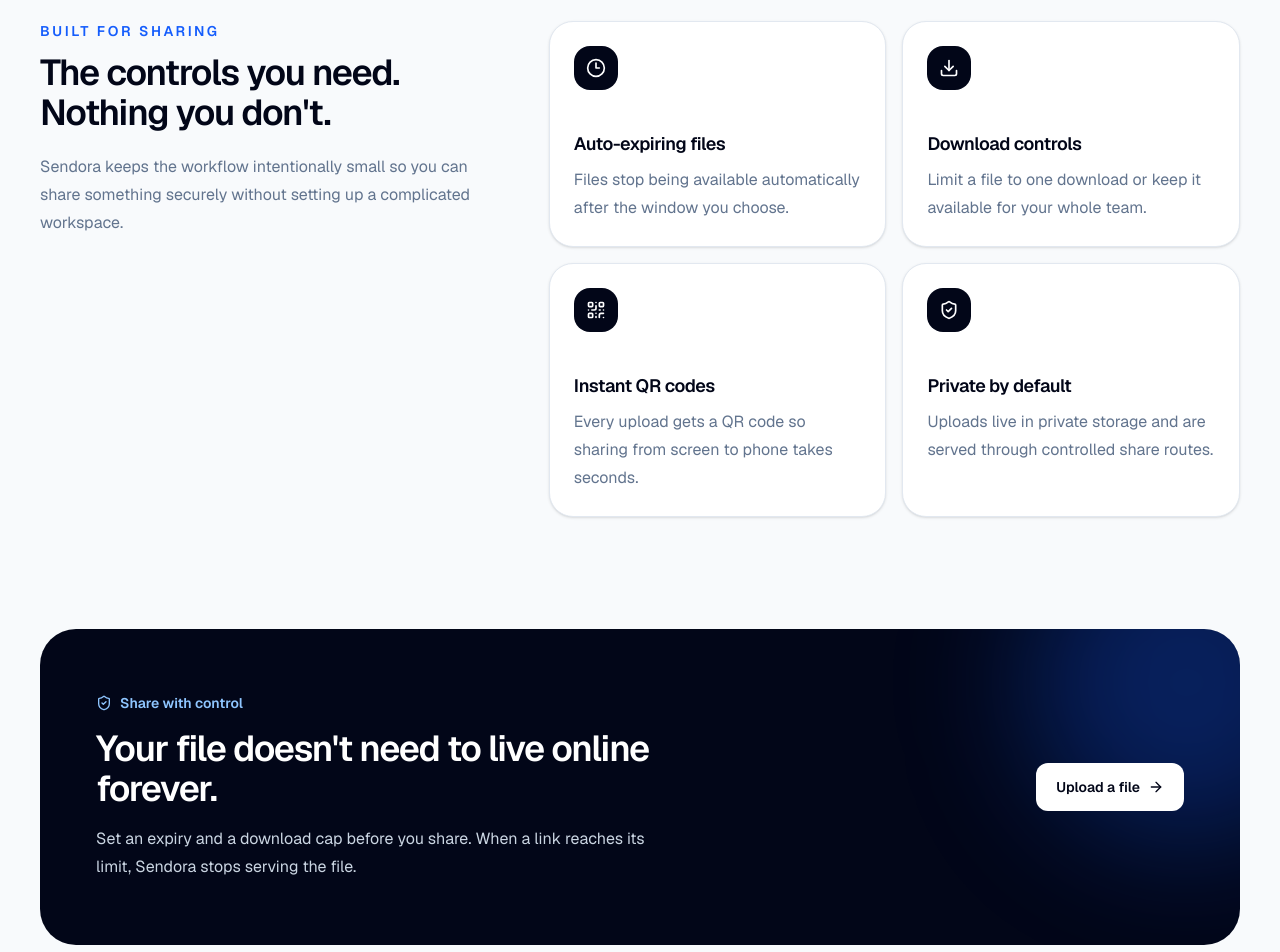
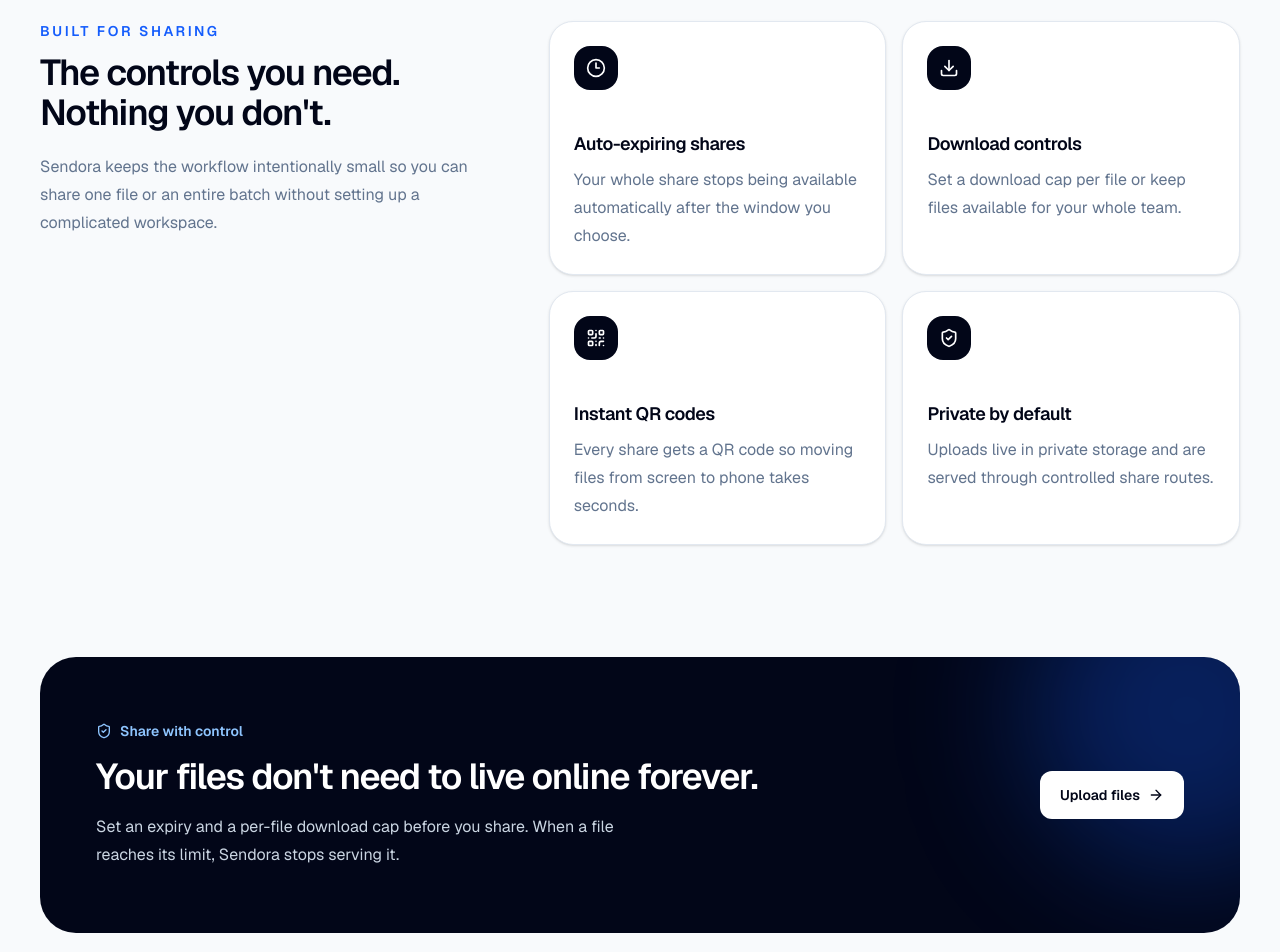
Before and after one commit to jmqbataller/Sendora, a Next.js app: page / in a window 1280 px wide. Shown: the part 1380-2332 px from the top of the page. Built offline with nearby package versions, Linux system fonts and the light colour scheme; no server answers.

Commit message:
Update landing copy for 100-file shares

```diff
--- a/app/page.tsx
+++ b/app/page.tsx
@@ -15,15 +15,15 @@
 import { UploadCard } from "@/components/upload-card";
 
 const steps = [
-  { icon: FileUp, number: "01", title: "Choose your file", body: "Drop an image or video and Sendora handles the rest." },
-  { icon: Gauge, number: "02", title: "Set the limits", body: "Pick an expiry window and how many downloads are allowed." },
-  { icon: ScanLine, number: "03", title: "Share instantly", body: "Copy the secure link or let someone scan the QR code." },
+  { icon: FileUp, number: "01", title: "Choose your files", body: "Drop one file or a batch of up to 100 files and Sendora handles the rest." },
+  { icon: Gauge, number: "02", title: "Set the limits", body: "Pick an expiry window and how many downloads are allowed for each file." },
+  { icon: ScanLine, number: "03", title: "Share instantly", body: "One secure link and QR code opens the entire file collection." },
 ];
 
 const features = [
-  { icon: Clock3, title: "Auto-expiring files", body: "Files stop being available automatically after the window you choose." },
-  { icon: Download, title: "Download controls", body: "Limit a file to one download or keep it available for your whole team." },
-  { icon: QrCode, title: "Instant QR codes", body: "Every upload gets a QR code so sharing from screen to phone takes seconds." },
+  { icon: Clock3, title: "Auto-expiring shares", body: "Your whole share stops being available automatically after the window you choose." },
+  { icon: Download, title: "Download controls", body: "Set a download cap per file or keep files available for your whole team." },
+  { icon: QrCode, title: "Instant QR codes", body: "Every share gets a QR code so moving files from screen to phone takes seconds." },
   { icon: ShieldCheck, title: "Private by default", body: "Uploads live in private storage and are served through controlled share routes." },
 ];
 
@@ -42,7 +42,7 @@
             href="#upload"
             className="inline-flex h-10 items-center gap-2 rounded-xl bg-slate-950 px-4 text-sm font-semibold text-white transition hover:-translate-y-0.5 hover:bg-blue-600"
           >
-            Send a file <ArrowRight className="size-4" />
+            Send files <ArrowRight className="size-4" />
           </a>
         </div>
       </header>
@@ -57,13 +57,13 @@
         <div className="relative mx-auto grid max-w-7xl gap-14 px-5 pb-24 pt-16 sm:px-8 sm:pt-20 lg:grid-cols-[0.92fr_1.08fr] lg:items-center lg:px-10 lg:pb-28 lg:pt-24">
           <div className="max-w-2xl">
             <div className="mb-6 inline-flex items-center gap-2 rounded-full border border-blue-200 bg-blue-50 px-3 py-1.5 text-xs font-semibold text-blue-700">
-              <Sparkles className="size-3.5" /> No account needed for quick sharing
+              <Sparkles className="size-3.5" /> Up to 100 files in one share
             </div>
             <h1 className="text-balance text-5xl font-semibold tracking-[-0.055em] text-slate-950 sm:text-6xl lg:text-[72px] lg:leading-[0.98]">
               Send files without the friction.
             </h1>
             <p className="mt-6 max-w-xl text-pretty text-lg leading-8 text-slate-500 sm:text-xl">
-              Upload an image or video, choose your limits, and share it anywhere with a clean link or instant QR code.
+              Upload virtually any file type, bundle up to 100 files together, choose your limits, and share everything with one clean link or instant QR code.
             </p>
             <div className="mt-8 flex flex-wrap items-center gap-x-6 gap-y-3 text-sm font-medium text-slate-500">
               <span className="flex items-center gap-2"><LockKeyhole className="size-4 text-blue-600" /> Private storage</span>
@@ -111,7 +111,7 @@
             <div className="sticky top-28">
               <p className="text-sm font-semibold uppercase tracking-[0.18em] text-blue-600">Built for sharing</p>
               <h2 className="mt-3 max-w-lg text-3xl font-semibold tracking-[-0.035em] sm:text-4xl">The controls you need. Nothing you don&apos;t.</h2>
-              <p className="mt-5 max-w-md leading-7 text-slate-500">Sendora keeps the workflow intentionally small so you can share something securely without setting up a complicated workspace.</p>
+              <p className="mt-5 max-w-md leading-7 text-slate-500">Sendora keeps the workflow intentionally small so you can share one file or an entire batch without setting up a complicated workspace.</p>
             </div>
           </div>
           <div className="grid gap-4 sm:grid-cols-2">
@@ -132,11 +132,11 @@
           <div className="relative grid gap-10 lg:grid-cols-[1fr_auto] lg:items-center">
             <div className="max-w-2xl">
               <p className="mb-4 inline-flex items-center gap-2 text-sm font-semibold text-blue-300"><ShieldCheck className="size-4" /> Share with control</p>
-              <h2 className="text-3xl font-semibold tracking-[-0.035em] sm:text-4xl">Your file doesn&apos;t need to live online forever.</h2>
-              <p className="mt-4 max-w-xl leading-7 text-slate-300">Set an expiry and a download cap before you share. When a link reaches its limit, Sendora stops serving the file.</p>
+              <h2 className="text-3xl font-semibold tracking-[-0.035em] sm:text-4xl">Your files don&apos;t need to live online forever.</h2>
+              <p className="mt-4 max-w-xl leading-7 text-slate-300">Set an expiry and a per-file download cap before you share. When a file reaches its limit, Sendora stops serving it.</p>
             </div>
             <a href="#upload" className="inline-flex h-12 items-center justify-center gap-2 rounded-xl bg-white px-5 text-sm font-semibold text-slate-950 transition hover:-translate-y-0.5 hover:bg-blue-50">
-              Upload a file <ArrowRight className="size-4" />
+              Upload files <ArrowRight className="size-4" />
             </a>
           </div>
         </div>
```
